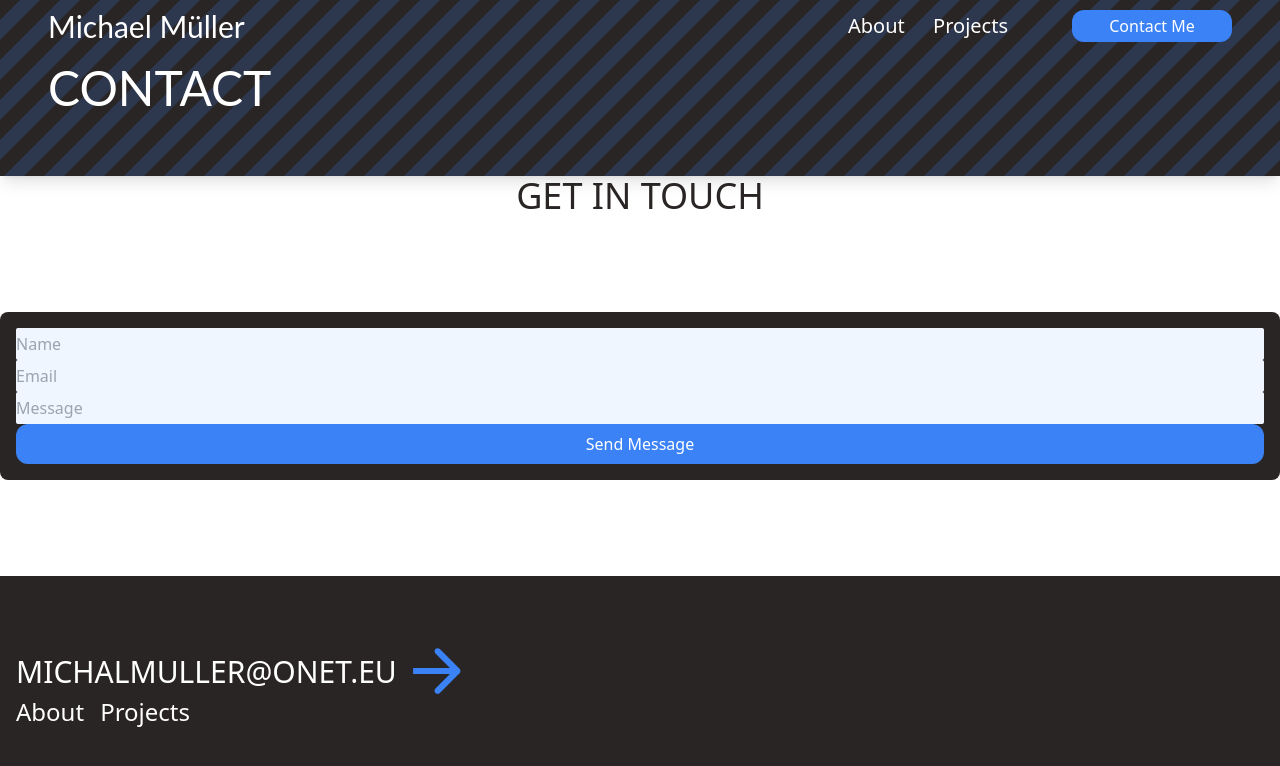
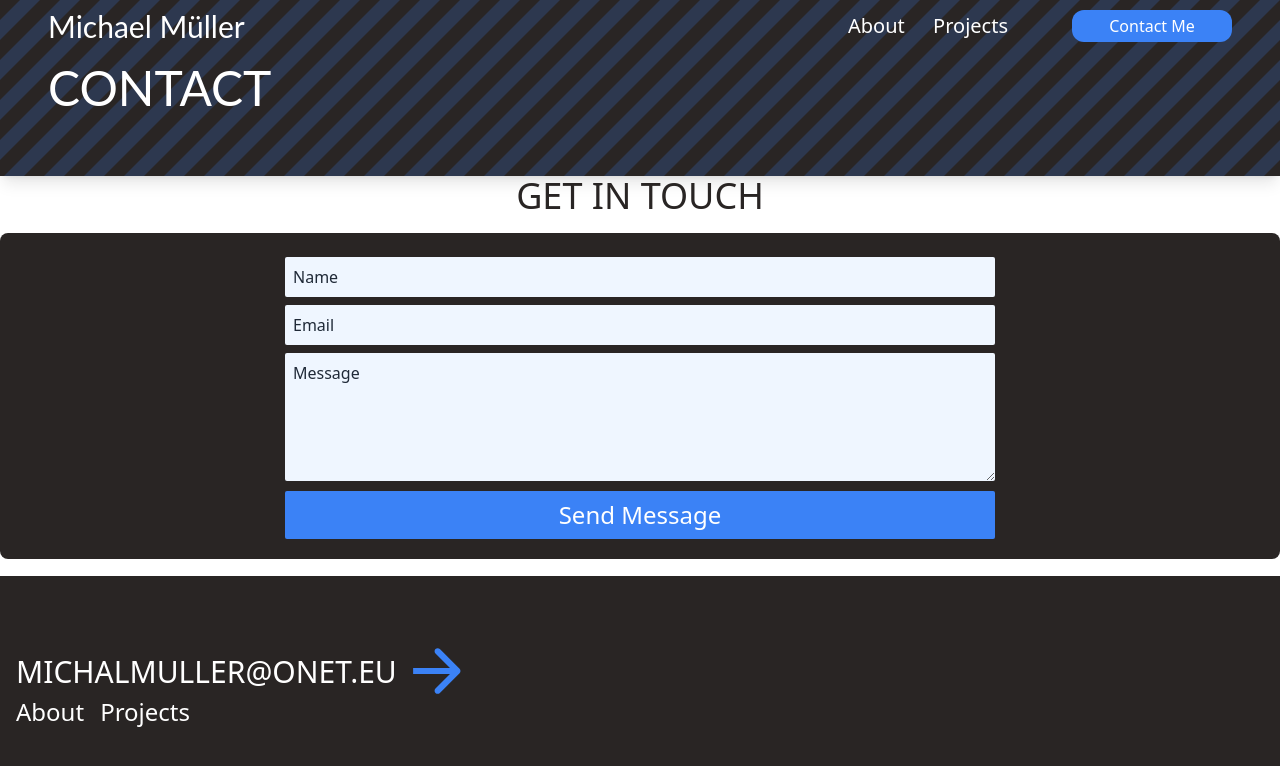
Before and after one commit to KrifiZ/portfolio, a React (Vite) app in the folder frontend/: page /contact in a window 1280 px wide. Shown: the top 766 px of the page. Built offline with nearby package versions, Linux system fonts and the light colour scheme.

Commit message:
Fix: Add key to children inside AboutPage

```diff
--- a/frontend/src/components/UI/Card.tsx
+++ b/frontend/src/components/UI/Card.tsx
@@ -7,7 +7,7 @@ interface CardProp extends PropsWithChildren<{}> {
 const Card: React.FC<CardProp> = ({ children, className }) => {
 	return (
 		<div
-			className={`flex flex-col ${className} items-center justify-center rounded-lg bg-stone-800 p-4`}
+			className={`flex flex-col ${className}  items-center justify-center rounded-lg bg-stone-800 p-4`}
 		>
 			{children}
 		</div>
--- a/frontend/src/components/UI/Input.tsx
+++ b/frontend/src/components/UI/Input.tsx
@@ -1,17 +1,17 @@
 interface InputProps {
 	input: {
-		id: string;
 		type: string;
 		placeholder: string;
 	};
-	label: string;
 }
 
 const Input = (props: InputProps) => {
 	return (
 		<>
-			<label htmlFor={props.input.id}>{props.label}</label>
-			<input className="h-8 w-full rounded-sm bg-blue-50" {...props.input} />
+			<input
+				className="my-1 h-10 w-full rounded-sm bg-blue-50 p-2 placeholder-gray-800"
+				{...props.input}
+			/>
 		</>
 	);
 };
--- a/frontend/src/components/UI/SubmitButton.tsx
+++ b/frontend/src/components/UI/SubmitButton.tsx
@@ -7,7 +7,8 @@ interface ButtonProps {
 const SubmitButton: React.FC<ButtonProps> = ({ to, text, size }) => {
 	return (
 		<button
-			className={`${size} flex items-center justify-center rounded-xl bg-blue-500 p-2 text-white  hover:bg-blue-400 hover:transition hover:delay-150 hover:duration-300 hover:ease-in-out`}
+			type="submit"
+			className={`${size} flex items-center  justify-center rounded-sm bg-blue-500 p-2 text-2xl text-white  hover:bg-blue-400 hover:transition hover:delay-150 hover:duration-300 hover:ease-in-out`}
 		>
 			{text}
 		</button>
--- /dev/null
+++ b/frontend/src/components/UI/TextArea.tsx
@@ -0,0 +1,18 @@
+interface TextAreaProps {
+	textarea: {
+		placeholder: string;
+	};
+}
+
+const TextArea = (props: TextAreaProps) => {
+	return (
+		<>
+			<textarea
+				className="my-1 h-32 w-full rounded-sm bg-blue-50 p-2 placeholder-gray-800"
+				{...props.textarea}
+			/>
+		</>
+	);
+};
+
+export { TextArea };
--- a/frontend/src/components/pages/AboutPage.tsx
+++ b/frontend/src/components/pages/AboutPage.tsx
@@ -54,8 +54,8 @@ const AboutPage = () => {
 			</div>
 			<h3 className="text-center text-5xl uppercase">SKILLS</h3>
 			<div className=" mb-8 flex flex-wrap items-center justify-center gap-2">
-				{icons.map((icon) => (
-					<Card className="h-[127px] w-[127px]">
+				{icons.map((icon, index) => (
+					<Card className="h-[127px] w-[127px]" key={index}>
 						<img
 							src={icon.icon}
 							className="h-[75px] w-[75px] items-center justify-center"
--- a/frontend/src/components/pages/ContactPage.tsx
+++ b/frontend/src/components/pages/ContactPage.tsx
@@ -3,6 +3,7 @@ import { Card } from "../UI/Card";
 import { Input } from "../UI/Input";
 import { SectionTitle } from "../UI/SectionTitle";
 import { SubmitButton } from "../UI/SubmitButton";
+import { TextArea } from "../UI/TextArea";
 
 const ContactPage = () => {
 	return (
@@ -11,34 +12,28 @@ const ContactPage = () => {
 				<h2 className="font-lato text-5xl uppercase text-white">Contact</h2>
 			</Hero>
 			<SectionTitle title="Get in touch" />
-			<div className="flex flex-grow flex-col justify-center ">
+			<div className="flex flex-grow flex-col justify-center  ">
 				<Card>
+					<form className="p-1">
 						<Input
 							input={{
-							id: "name",
 								type: "text",
 								placeholder: "Name",
 							}}
-						label={""}
 						/>
 						<Input
 							input={{
-							id: "",
 								type: "",
 								placeholder: "Email",
 							}}
-						label={""}
 						/>
-					<Input
-						input={{
-							id: "",
-							type: "textarea",
+						<TextArea
+							textarea={{
 								placeholder: "Message",
 							}}
-						label={""}
 						/>
-
 						<SubmitButton to={""} text={"Send Message"} size={"w-full"} />
+					</form>
 				</Card>
 			</div>
 		</>
```
Lines whose indentation alone changed are shown as unchanged.
